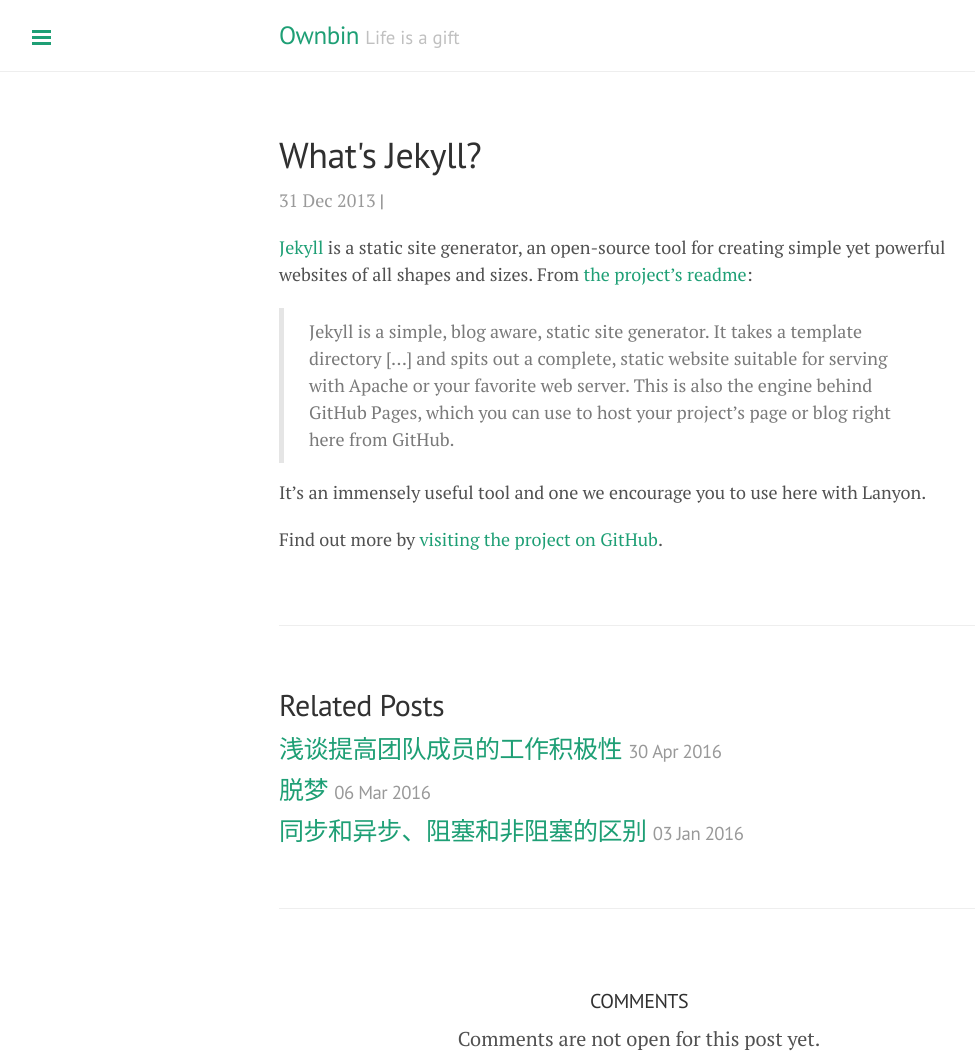
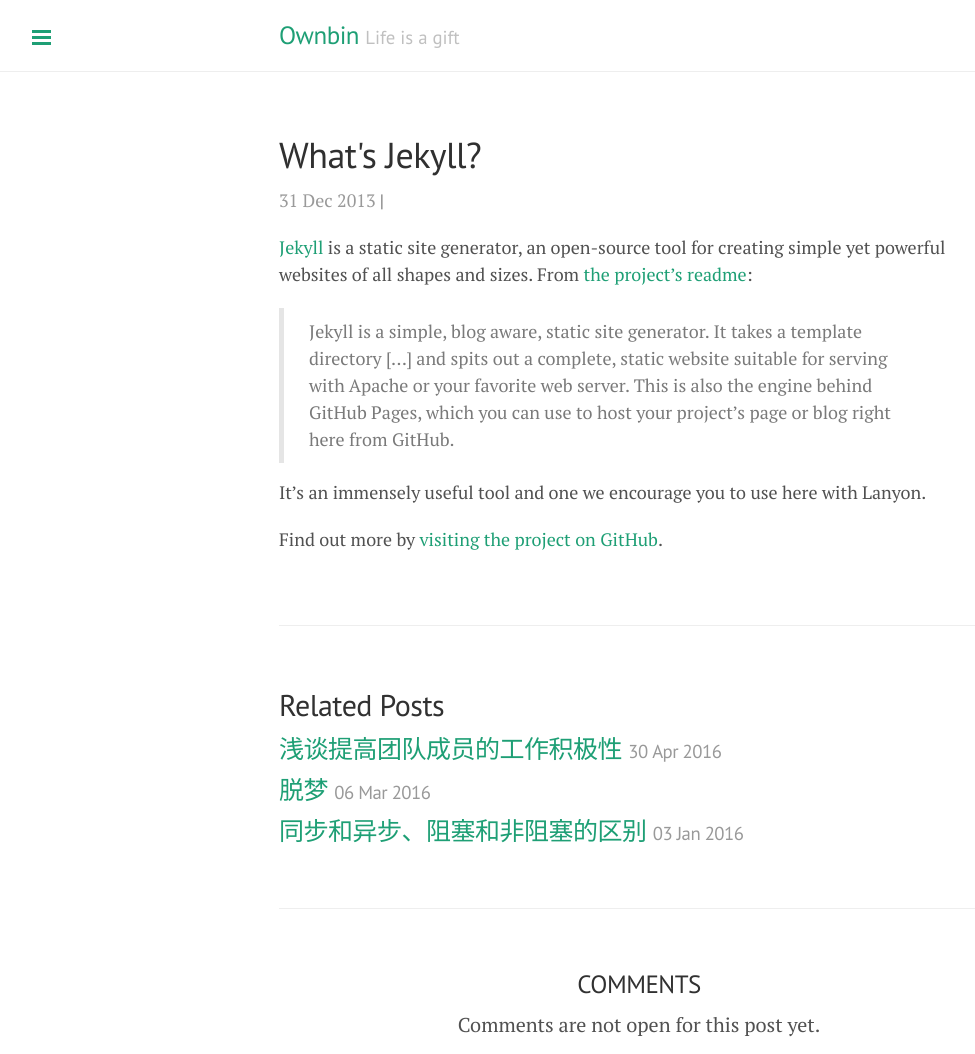
Before and after one commit to ownbin/ownbin.github.io, a Jekyll site: the page built from _posts/2013-12-31-whats-jekyll.md, in a window 1280 px wide. Shown: the whole page, without its empty margins (1-976 px from the left). Built offline with Jekyll 4.4.1, drawn with Linux system fonts in a browser that asks for light colours; nearby versions of some CDN libraries.

Commit message:
change style

```diff
--- a/_includes/comment.html
+++ b/_includes/comment.html
@@ -1,6 +1,6 @@
 <div id="gh-comments">
-    <br/><br/>
-    <h6>COMMENTS</h6>
+    <br/>
+    <h3>COMMENTS</h3>
     <div id="gh-comments-list"></div>
     <a href="javascript:void(0)" id="gh-load-comments" class="btn" style="display:none">Load more comments</a>
 </div>
```
